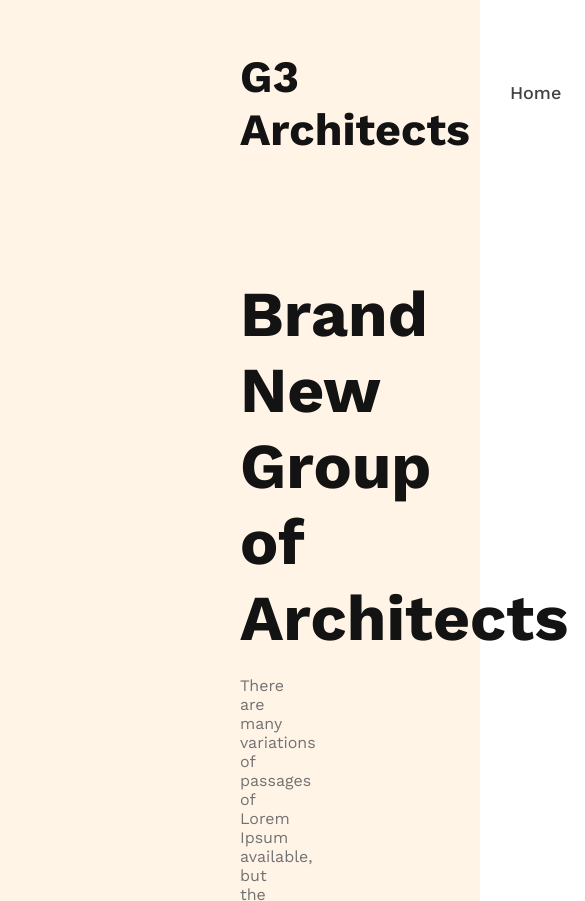
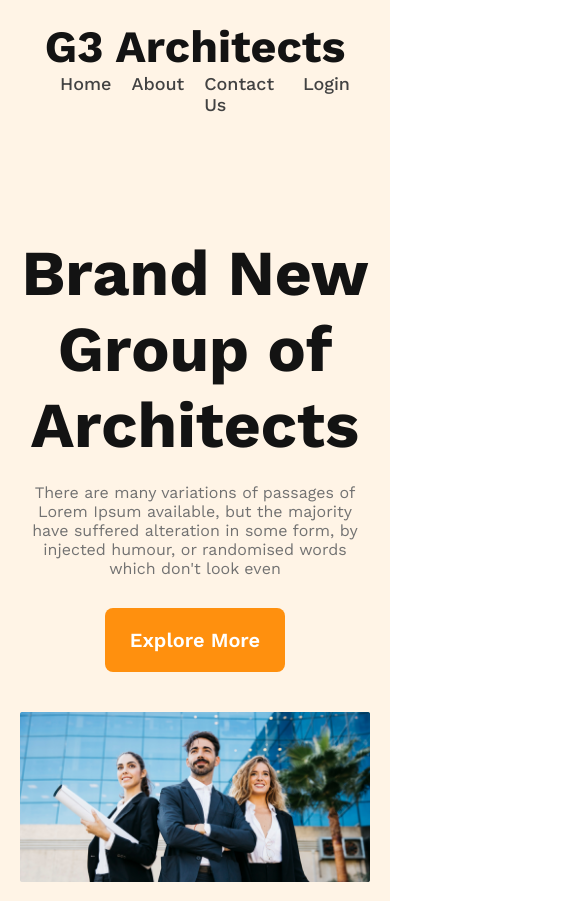
Before and after one commit to shahadadrohid/g3-architect, a plain HTML site: page index.html in a window 390 px wide. Shown: the top 901 px of the page, 585 px wide, since content can reach past the window. Drawn offline with nearby package versions, Linux system fonts and the light colour scheme.

Commit message:
Finished header section with responsive

```diff
--- a/styles/style.css
+++ b/styles/style.css
@@ -78,4 +78,32 @@ nav li a {
 
 .banner-img {
     margin-top: 40px;
+    width: 100%;
 }
+
+
+/* Responsive styles with media query */
+
+@media screen and (max-width: 576px) {
+    header {
+        padding: 20px;
+    }
+
+    nav {
+        flex-direction: column;
+    }
+
+    nav ul>li {
+        margin-right: 20px;
+    }
+}
+
+@media screen and (min-width: 576px) and (max-width: 960px) {
+    header {
+        padding: 20px;
+    }
+
+    nav {
+        flex-direction: column;
+    }
+}
```
